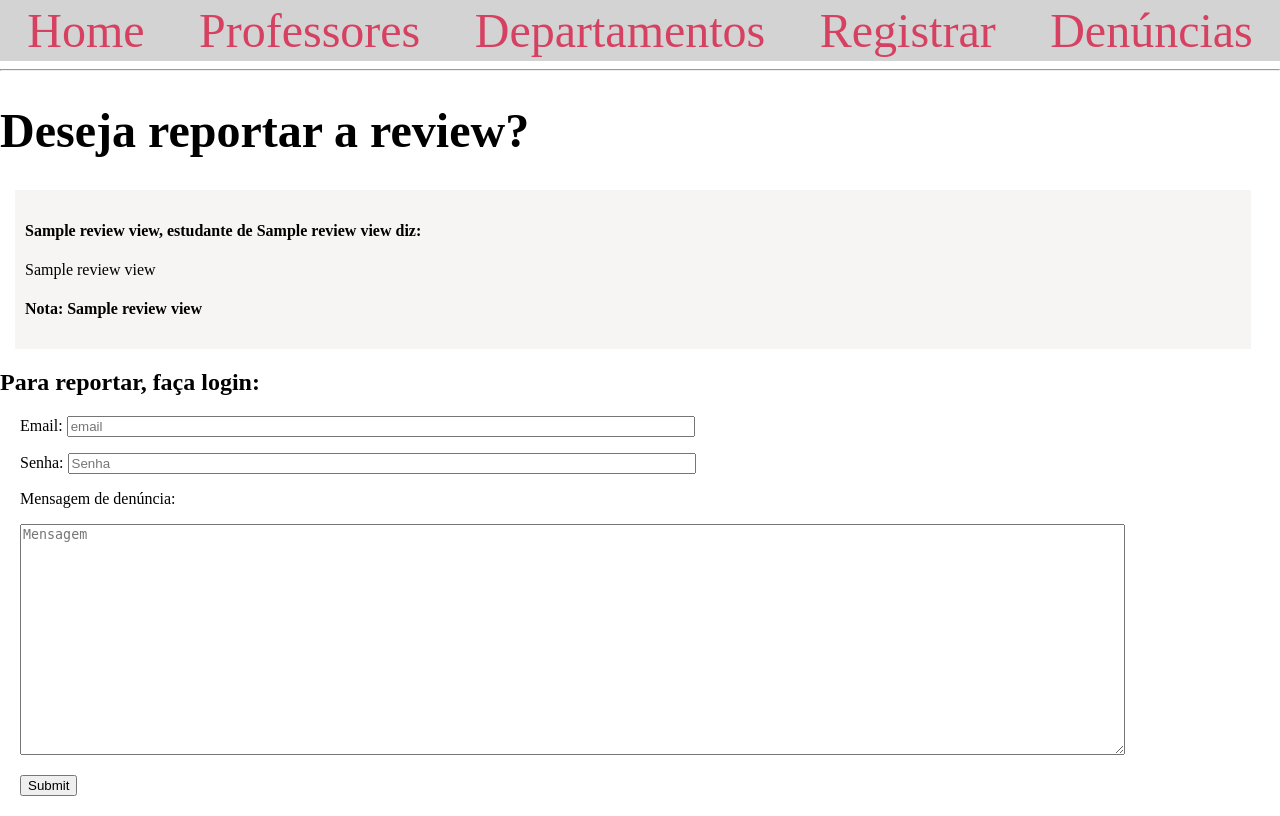
After one commit to tlamen/Trabalho_BD, a Flask app: page /report/1 in a window 1280 px wide. The commit adds this page. Run offline with Flask 3, Linux system fonts and the light colour scheme; a database or web service that is not in the repository returns one stand-in record (values such as "Sample title"); some libraries are stand-ins or nearby versions.

Commit message:
DÁ PRA MANDAR DENÚNCIA

```diff
--- a/app.py
+++ b/app.py
@@ -175,8 +175,36 @@ def check_admin():
         sql = "SELECT student_id, password FROM students WHERE email = '" + email + "';"
         cur.execute(sql)
         resgatada = cur.fetchone()
-        print(resgatada)
         if senha == resgatada[1]:
             return redirect(url_for('reports'))
 
     return render_template('check_admin.html')
+
+@app.route('/report/<int:REVIEW_ID>', methods=('GET', 'POST'))
+def report(REVIEW_ID):
+    if request.method == 'POST':
+        email = request.form['email']
+        senha = request.form['password']
+        message = request.form['message']
+
+        conn = get_db_connection()
+        cur = conn.cursor()
+        sql = "SELECT student_id, password FROM students WHERE email = '" + email + "';"
+        cur.execute(sql)
+        resgatada = cur.fetchone()
+        if senha == resgatada[1]:
+            cur.execute('INSERT INTO reports (message, student_id, review_id)'
+                        'VALUES (%s, %s, %s)',
+                        (message, resgatada[0], REVIEW_ID))
+            conn.commit()
+            cur.close()
+            conn.close()
+            return redirect(url_for('index'))
+
+    conn = get_db_connection()
+    cur = conn.cursor()
+    sql = "SELECT * FROM REVIEW_VIEW WHERE review_id = " + str(REVIEW_ID) + ";"
+    cur.execute(sql)
+    review = cur.fetchall()
+
+    return render_template('report.html', review = review)
--- a/templates/base.html
+++ b/templates/base.html
@@ -147,6 +147,10 @@
             border-radius: 20px;
         }
 
+        .report-form {
+            margin: 20px;
+        }
+
     </style>
 </head>
 <body>
--- /dev/null
+++ b/templates/report.html
@@ -0,0 +1,42 @@
+{% extends 'base.html' %}
+
+{% block content %}
+    <h1 class="page-title">{% block title %} Deseja reportar a review?  {% endblock %}</h1>
+    <div class="professor">
+        <h4>{{ review[0][4] }}, estudante de {{ review[0][5] }} diz:</h4>
+        <p>{{review[0][2]}}</p>
+        <h4>Nota: {{review[0][3]}}</h4>
+    </div>
+    <h2>Para reportar, faça login:</h2>
+    <div class="report-form">
+        <form method="post">
+            <p>
+                <label for="email">Email: </label>
+                <input type="text" name="email"
+                       placeholder="email">
+                </input>
+            </p>
+
+            <p>
+                <label for="password">Senha:</label>
+                <input type="text" name="password"
+                       placeholder="Senha">
+                </input>
+            </p>
+
+            <label for="message">Mensagem de denúncia:</label>
+            <p>
+
+                <textarea name="message"
+                  placeholder="Mensagem"
+                  rows="15"
+                  cols="135"
+                  ></textarea>
+            </p>
+            <p>
+                <button type="submit">Submit</button>
+            </p>
+        </form>
+    </div>
+
+{% endblock %}
--- a/templates/reviews.html
+++ b/templates/reviews.html
@@ -19,6 +19,7 @@
                 <h4>{{ review[4] }}, estudante de {{ review[5] }} diz:</h4>
                 <p>{{review[2]}}</p>
                 <h4>Nota: {{review[3]}}</h4>
+                <a href="{{ url_for('report', REVIEW_ID=review[0]) }}">Denunciar</a>
             </div>
         {% endfor %}
         </div>
```
